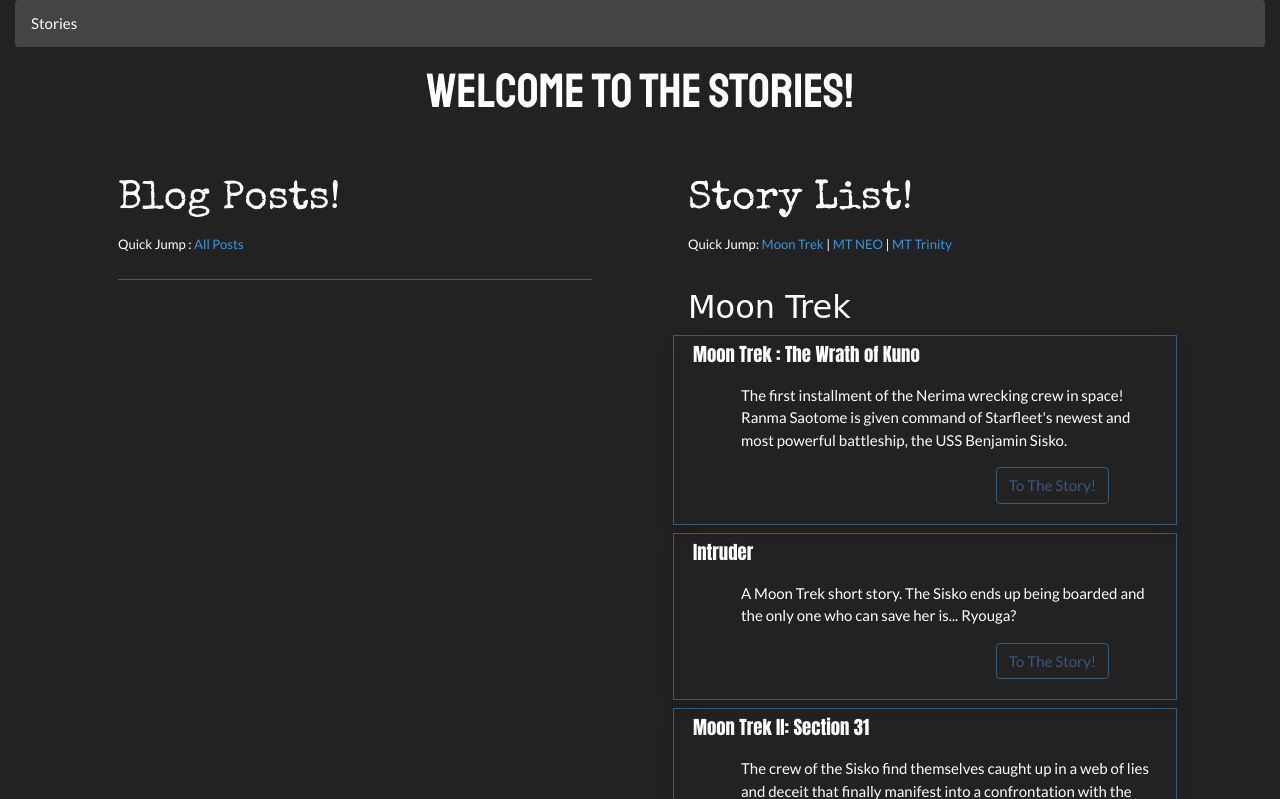
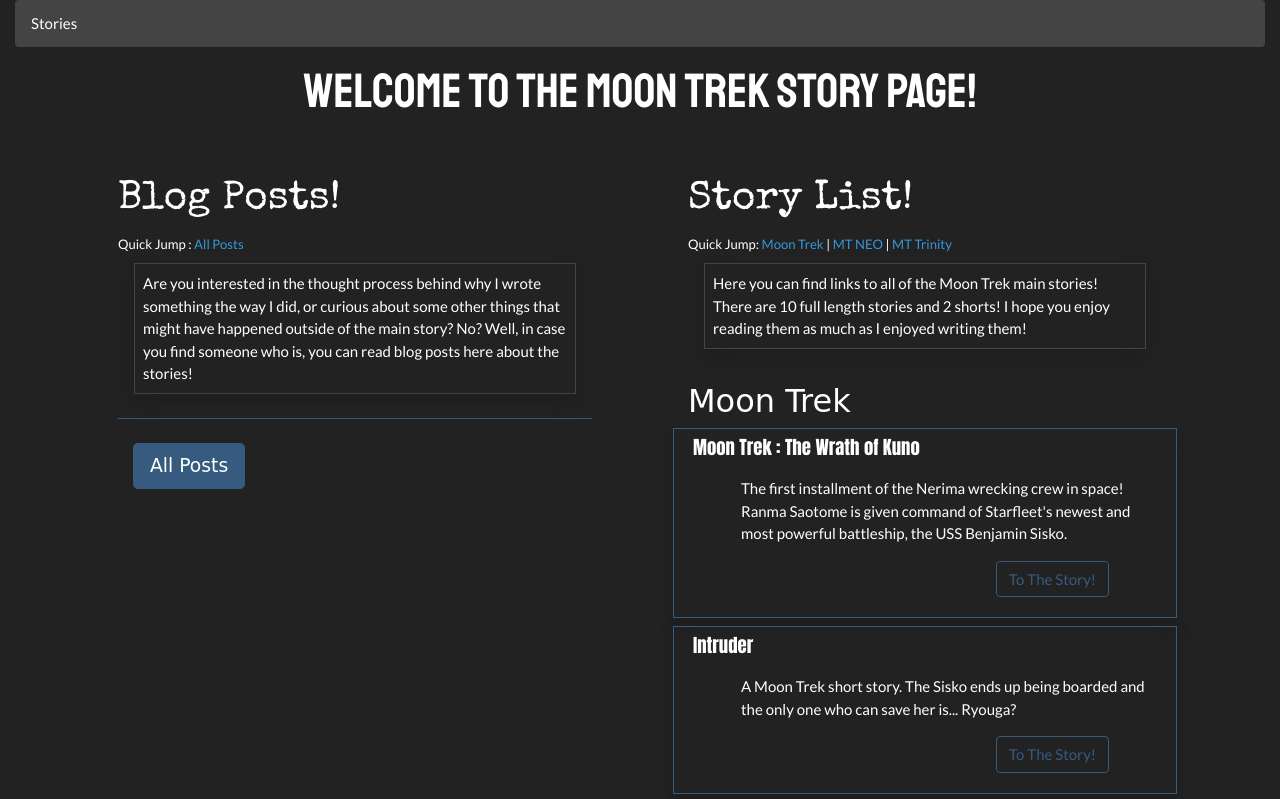
Before and after one commit to ewink1977/MoonTrek2021, a Django app: page /stories/ in a window 1280 px wide. Shown: the part 92-891 px from the top of the page. Run offline with Django 3.2, Linux system fonts and the light colour scheme; data that the repository does not hold is empty; some libraries are stand-ins or nearby versions; some web fonts are replaced.

Commit message:
Minor template content changes, adjusted BLOG ordering on STORY homepage.

```diff
--- a/MoonTrekStories/templates/html/storyHome.html
+++ b/MoonTrekStories/templates/html/storyHome.html
@@ -5,11 +5,15 @@
     <li class="breadcrumb-item active"><a href="{% url 'stories:storyHome' %}">Stories</a></li>
 </ol>
 <div class="container">
-    <h1 class="text-center stattliches">Welcome to the stories!</h1>
+    <h1 class="text-center stattliches">Welcome to the Moon Trek Story Page!</h1>
     <div class="row">
         <div class="col-md p-5">
             <h2 class="special-elite">Blog Posts!</h2>
             <small>Quick Jump : <a href="{% url 'blog:blogHome' %}" class="text-info">All Posts</a></small>
+            <p class="border border-secondary shadow p-2 mx-3 my-2">
+                Are you interested in the thought process behind why I wrote something the way I did, or curious about some other things that might have happened
+                outside of the main story? No? Well, in case you find someone who is, you can read blog posts here about the stories!
+            </p>
             <hr class="my-4 border-primary">
 
             <!-- Everything in this col is generated via Django. -->
@@ -19,9 +23,12 @@
             <h6 class="text-muted stattliches">Posted by <a href="{% url 'base:profilePage' post_obj.author.username %}" class="text-info">{{ post_obj.author }}</a></h6>
             <small class="text-primary">{{ post_obj.date_posted|date:'F j, Y' }}</small>
             <p>{{ post_obj.content|safe }}</p>
-            <p class="text-right bowlby"><a href="" class="text-info">Read More...</a></p>
+            <p class="text-right bowlby"><a href="{% url 'blog:blogPost' post_obj.slug %}" class="text-info">Read More...</a></p>
             <hr class="my-4 border-info">
             {% endfor %}
+            <div class="col-5">
+                <a href="{% url 'blog:blogHome' %}" class="text-info"><button type="button" class="btn btn-primary btn-lg bowlby">All Posts</button></a>
+            </div>
         </div>
 
         <div class="col-md p-5">
@@ -30,6 +37,10 @@
 
             <h2 class="special-elite">Story List!</h2>
             <small>Quick Jump: <a href="#mt" class="text-info">Moon Trek</a> | <a href="#neo" class="text-info">MT NEO</a> | <a href="#trinity" class="text-info">MT Trinity</a></small>
+            <p class="border border-secondary shadow p-2 mx-3 my-2">
+                Here you can find links to all of the Moon Trek main stories! There are 10 full length stories and 2 shorts! I hope you enjoy
+                reading them as much as I enjoyed writing them!
+            </p>
             <hr class="mx-5">
 
             <h3 class="bowlby" id="mt">Moon Trek</h3>
--- a/MoonTrekStories/views.py
+++ b/MoonTrekStories/views.py
@@ -4,7 +4,7 @@ from django.core.paginator import Paginator
 from MoonTrekBlog.models import BlogPost
 
 def storyHome(request):
-    blogPosts = BlogPost.objects.all()
+    blogPosts = BlogPost.objects.all().order_by('-date_posted')
     paginator = Paginator(blogPosts, 5)
 
     page_number = request.GET.get('page')
```
